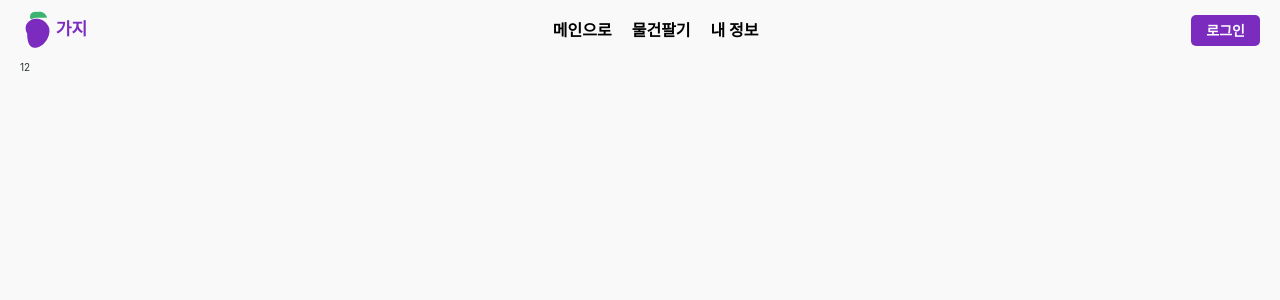
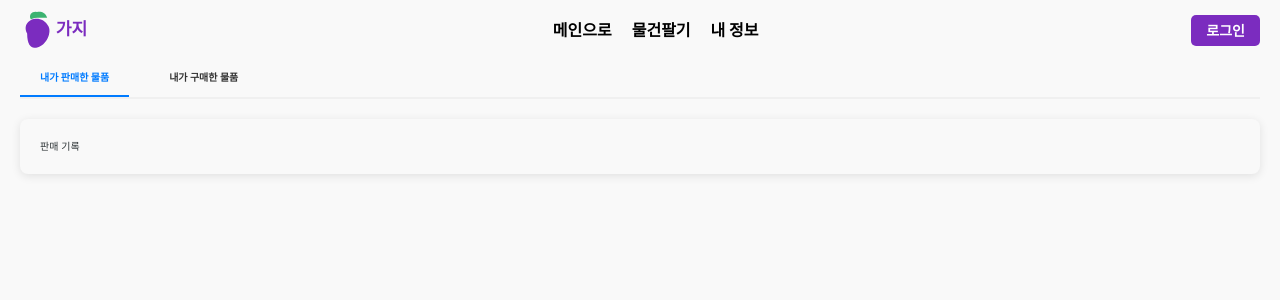
Before and after one commit to hoj0806/Eggplant-Market, a React (Vite) app: page /my/history in a window 1280 px wide. Shown: the top 300 px of the page. Built offline with nearby package versions, Linux system fonts and the light colour scheme.

Commit message:
feature : 구매/판매  히스토리 조회 및 삭제 기능 구현

```diff
--- /dev/null
+++ b/src/features/purchaseRequest/useDeletePurchaseHistory.ts
@@ -0,0 +1,18 @@
+import { useMutation, useQueryClient } from "@tanstack/react-query";
+import { deleteMyPurchaseHistory } from "../../services/apiRequest";
+
+export function useDeletePurchaseHistory() {
+  const queryClient = useQueryClient();
+
+  const { mutate: deletePurchaseHistory, isPending: isDeleting } = useMutation({
+    mutationFn: deleteMyPurchaseHistory,
+    onSuccess: () => {
+      queryClient.invalidateQueries({ queryKey: ["purchaseHistory"] });
+    },
+  });
+
+  return {
+    deletePurchaseHistory,
+    isDeleting,
+  };
+}
--- /dev/null
+++ b/src/features/purchaseRequest/useDeleteSaleHistory.ts
@@ -0,0 +1,16 @@
+import { useMutation, useQueryClient } from "@tanstack/react-query";
+import { deleteMySaleHistory } from "../../services/apiRequest";
+export function useDeleteSaleHistory() {
+  const queryClient = useQueryClient();
+  const { mutate: deleteSaleHistory, isPending: isDeleting } = useMutation({
+    mutationFn: deleteMySaleHistory,
+    onSuccess: () => {
+      queryClient.invalidateQueries({ queryKey: ["saleHistory"] });
+    },
+  });
+
+  return {
+    deleteSaleHistory,
+    isDeleting,
+  };
+}
--- /dev/null
+++ b/src/features/purchaseRequest/usePurchaseHistory.ts
@@ -0,0 +1,18 @@
+import { useQuery } from "@tanstack/react-query";
+import { useUser } from "../authentication/useUser";
+import { getMyPurchaseHistory } from "../../services/apiRequest";
+
+export function usePurchaseHistory() {
+  const { user } = useUser();
+
+  const {
+    data: purchaseHistory,
+    error,
+    isLoading,
+  } = useQuery({
+    queryKey: ["purchaseHistory", user?.id],
+    queryFn: () => getMyPurchaseHistory(user!.id),
+  });
+
+  return { purchaseHistory, error, isLoading };
+}
--- /dev/null
+++ b/src/features/purchaseRequest/useSaleHistory.ts
@@ -0,0 +1,18 @@
+import { useQuery } from "@tanstack/react-query";
+import { useUser } from "../authentication/useUser";
+import { getMySalesHistory } from "../../services/apiRequest";
+
+export function useSaleHistory() {
+  const { user } = useUser();
+
+  const {
+    data: saleHistory,
+    isLoading,
+    error,
+  } = useQuery({
+    queryKey: ["saleHistory", user?.id], // user.id를 queryKey에 넣어줌
+    queryFn: () => getMySalesHistory(user.id),
+  });
+
+  return { saleHistory, isLoading, error };
+}
--- a/src/pages/MyHistory.tsx
+++ b/src/pages/MyHistory.tsx
@@ -1,5 +1,158 @@
+import { useState } from "react";
+import styled from "styled-components";
+import { usePurchaseHistory } from "../features/purchaseRequest/usePurchaseHistory";
+import { useSaleHistory } from "../features/purchaseRequest/useSaleHistory";
+import { useDeleteSaleHistory } from "../features/purchaseRequest/useDeleteSaleHistory";
+import { useDeletePurchaseHistory } from "../features/purchaseRequest/useDeletePurchaseHistory";
+
+// Styled Components (기존 스타일 재사용)
+const TabContainer = styled.div`
+  display: flex;
+  gap: 2rem;
+  margin-bottom: 2rem;
+  border-bottom: 2px solid #f0f0f0;
+`;
+
+const Tab = styled.div<{ isActive: boolean }>`
+  padding: 1rem 2rem;
+  cursor: pointer;
+  font-weight: bold;
+  border-bottom: ${({ isActive }) => (isActive ? "2px solid #007bff" : "none")};
+  color: ${({ isActive }) => (isActive ? "#007bff" : "#333")};
+  transition: color 0.3s, border-color 0.3s;
+
+  &:hover {
+    color: #007bff;
+  }
+`;
+
+const TabContent = styled.div`
+  padding: 2rem;
+  background-color: #f9f9f9;
+  border-radius: 8px;
+  box-shadow: 0 2px 10px rgba(0, 0, 0, 0.1);
+`;
+
+const HistoryCard = styled.div`
+  background-color: #fff;
+  padding: 1.5rem;
+  margin-bottom: 1rem;
+  border-radius: 8px;
+  box-shadow: 0 1px 5px rgba(0, 0, 0, 0.1);
+`;
+const ActionButton = styled.button`
+  padding: 0.5rem 1rem;
+  background-color: #e74c3c;
+  color: white;
+  border: none;
+  border-radius: 5px;
+  cursor: pointer;
+  transition: background-color 0.3s;
+
+  &:hover {
+    background-color: #c0392b;
+  }
+
+  &:disabled {
+    background-color: #ccc;
+    cursor: not-allowed;
+  }
+`;
+
 const MyHistory = () => {
-  return <div>12</div>;
+  const [activeTab, setActiveTab] = useState<"sale" | "purchase">("sale");
+
+  // get purchase hook
+  const { saleHistory, isLoading } = useSaleHistory();
+  const { purchaseHistory, isLoading: isLoading2 } = usePurchaseHistory();
+
+  // delete purchase hook
+  const { deleteSaleHistory, isDeleting: isDeletingSale } =
+    useDeleteSaleHistory();
+  const { deletePurchaseHistory, isDeleting: isDeletingPurchase } =
+    useDeletePurchaseHistory();
+
+  const handleDeleteSale = (requestId: string) => {
+    deleteSaleHistory(requestId); // 삭제 요청
+  };
+
+  const handleDeletePurchase = (requestId: string) => {
+    console.log(requestId);
+    deletePurchaseHistory(requestId); // 삭제 요청
+  };
+
+  if (isLoading || isLoading2) return <div>로딩중...</div>;
+
+  return (
+    <div>
+      <TabContainer>
+        <Tab
+          isActive={activeTab === "sale"}
+          onClick={() => setActiveTab("sale")}
+        >
+          내가 판매한 물품
+        </Tab>
+        <Tab
+          isActive={activeTab === "purchase"}
+          onClick={() => setActiveTab("purchase")}
+        >
+          내가 구매한 물품
+        </Tab>
+      </TabContainer>
+
+      {activeTab === "sale" && (
+        <TabContent>
+          <h2>판매 기록</h2>
+          {saleHistory?.length === 0 && <div>판매한 물품이 없습니다.</div>}
+          {saleHistory?.map((item) => (
+            <HistoryCard key={item.id}>
+              <div>
+                <strong>상품 ID:</strong> {item.product_id}
+              </div>
+              <div>
+                <strong>구매자 ID:</strong> {item.buyer_id}
+              </div>
+              <div>
+                <strong>상태:</strong> {item.status}
+              </div>
+              <ActionButton
+                onClick={() => handleDeleteSale(item.id)} // 삭제 버튼 클릭 시 삭제 함수 호출
+                disabled={isDeletingSale}
+              >
+                {isDeletingSale ? "삭제 중..." : "삭제"}
+              </ActionButton>
+            </HistoryCard>
+          ))}
+        </TabContent>
+      )}
+
+      {activeTab === "purchase" && (
+        <TabContent>
+          <h2>구매 기록</h2>
+          {purchaseHistory?.length === 0 && <div>구매한 물품이 없습니다.</div>}
+          {purchaseHistory?.map((item) => (
+            <HistoryCard key={item.id}>
+              <div>
+                <strong>상품 ID:</strong> {item.product_id}
+              </div>
+              <div>
+                <strong>판매자 ID:</strong> {item.seller_id}
+              </div>
+              <div>
+                <strong>상태:</strong> {item.status}
+              </div>
+              <ActionButton
+                onClick={() => handleDeletePurchase(item.id)} // 삭제 버튼 클릭 시 삭제 함수 호출
+                disabled={isDeletingPurchase}
+              >
+                {isDeletingPurchase ? "삭제 중..." : "삭제"}
+              </ActionButton>
+            </HistoryCard>
+          ))}
+        </TabContent>
+      )}
+    </div>
+  );
 };
 
 export default MyHistory;
--- a/src/services/apiRequest.ts
+++ b/src/services/apiRequest.ts
@@ -39,7 +39,8 @@ export async function getSentRequests(currentUserId: string) {
   const { data, error } = await supabase
     .from("purchase_requests")
     .select("*")
-    .eq("buyer_id", currentUserId);
+    .eq("buyer_id", currentUserId)
+    .neq("status", "completed");
 
   if (error) {
     throw new Error(`요청을 가져오는 데 실패했습니다: ${error.message}`);
@@ -52,7 +53,8 @@ export async function getReceivedRequests(currentUserId: string) {
   const { data, error } = await supabase
     .from("purchase_requests")
     .select("*")
-    .eq("seller_id", currentUserId);
+    .eq("seller_id", currentUserId)
+    .neq("status", "completed");
 
   if (error) {
     throw new Error(`받은 요청을 가져오는 데 실패했습니다: ${error.message}`);
@@ -111,14 +113,14 @@ export async function acceptRequest(data) {
 }
 
 export async function markRequestAsCompleted(data) {
-  // Step 1: 요청 삭제
+  // Step 1: 요청 상태를 'completed'로 변경
   const { data: requestData, error: requestError } = await supabase
     .from("purchase_requests")
-    .delete()
+    .update({ status: "completed" })
     .eq("id", data.requestId);
 
   if (requestError) {
-    console.error("요청 삭제 중 오류가 발생했습니다:", requestError);
+    console.error("요청 완료 상태 변경 중 오류가 발생했습니다:", requestError);
     throw requestError;
   }
 
@@ -136,5 +138,58 @@ export async function markRequestAsCompleted(data) {
     throw productError;
   }
 
-  return { requestData, productData }; // 삭제된 요청 데이터와 상품 데이터 반환
+  return { requestData, productData }; // 상태 변경된 데이터 반환
 }
+
+export async function getMySalesHistory(id: string) {
+  const { data, error } = await supabase
+    .from("purchase_requests")
+    .select("*")
+    .eq("status", "completed")
+    .eq("seller_id", id)
+    .neq("isSellerDeleted", true); // 삭제된 판매 기록 제외
+
+  if (error) {
+    console.error("판매 기록 가져오는 중 오류:", error);
+    throw error;
+  }
+
+  return data;
+}
+
+export async function getMyPurchaseHistory(id: string) {
+  const { data: purchaseHistory, error } = await supabase
+    .from("purchase_requests")
+    .select("*")
+    .eq("status", "completed")
+    .eq("buyer_id", id)
+    .neq("isBuyerDeleted", true); // 삭제된 구매 기록 제외
+
+  if (error) {
+    throw new Error(error.message);
+  }
+
+  return purchaseHistory;
+}
+
+export async function deleteMySaleHistory(requestId: string) {
+  const { error } = await supabase
+    .from("purchase_requests")
+    .update({ isSellerDeleted: true }) // 판매기록 삭제
+    .eq("id", requestId);
+
+  if (error) {
+    throw new Error(error.message);
+  }
+}
+
+export async function deleteMyPurchaseHistory(requestId: string) {
+  const { error } = await supabase
+    .from("purchase_requests")
+    .update({ isBuyerDeleted: true }) // 구매기록 삭제
+    .eq("id", requestId);
+
+  if (error) {
+    throw new Error(error.message);
+  }
+}
```
